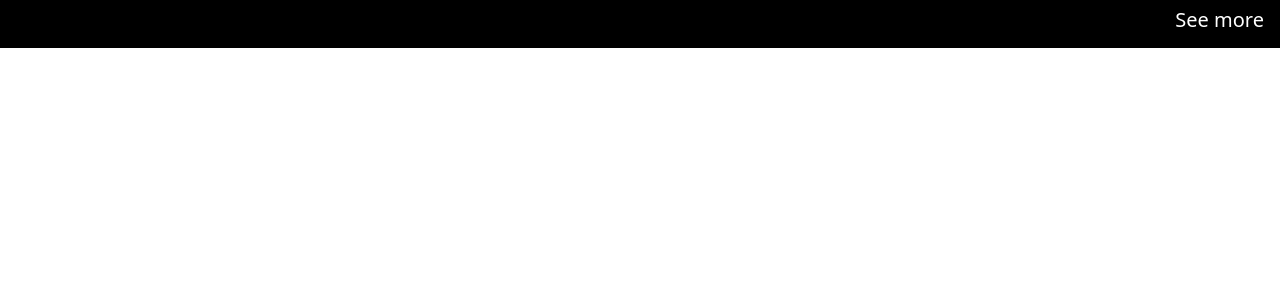
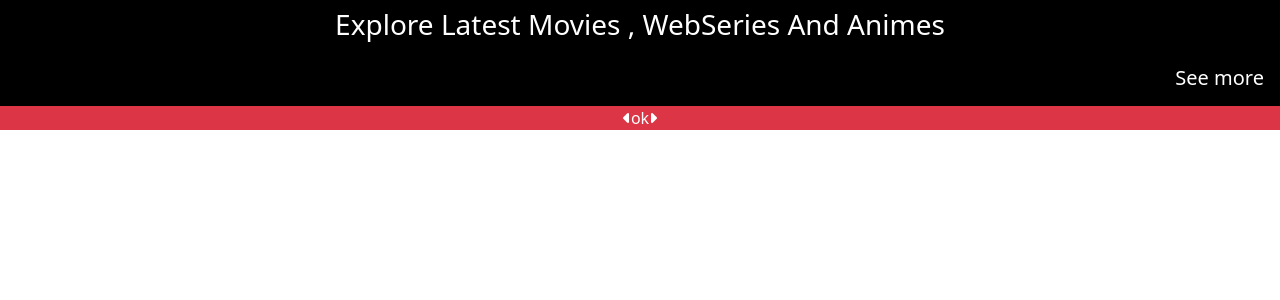
Before and after one commit to Adityaverma4648/TVShows, a Django app: page / in a window 1280 px wide. Shown: the part 56-356 px from the top of the page. Run offline with Django 4.2, Linux system fonts and the light colour scheme; some libraries are stand-ins or nearby versions.

Commit message:
Update index.html

```diff
--- a/App1/templates/index.html
+++ b/App1/templates/index.html
@@ -5,6 +5,9 @@
     <meta http-equiv="X-UA-Compatible" content="IE=edge">
     <meta name="viewport" content="width=device-width, initial-scale=1.0">
     <title>TvShows</title>
+    <!-- FontAwesome cdn link   -->
+    <script src="https://kit.fontawesome.com/8dc03a4776.js" crossorigin="anonymous"></script>
+
     <!--  bootstrap import -->
             <!-- Latest compiled and minified CSS -->
              <link href="https://cdn.jsdelivr.net/npm/bootstrap@5.2.1/dist/css/bootstrap.min.css" rel="stylesheet">
@@ -58,15 +61,22 @@
 
 
       <section class="bg-black text-white d-flex flex-column justify-content-center align-items-center" id="explore">
+           <div class="d-flex text-white bg-black py-2 h3">
+               Explore Latest Movies , WebSeries And Animes
+           </div>
           <span class="d-flex align-items-center justify-content-end px-3 py-2" style="width: 100vw;">
            <a href="#" class="text-decoration-none text-white h5">See more</a>
           </span>
-          <div class="col-sm-12 d-flex justify-content-center align-items-center">
+          <div class="col-sm-12 d-flex justify-content-center align-items-center bg-danger" id="Slider">
                <div class="icon left">
-                  <i class="fa fa-left"></i>
+                  <i class="fa fa-caret-left"></i>
                </div>
-               <div class="content"></div>
-               <div class="icon left"></div>
+               <div class="content">
+                        ok
+               </div>
+               <div class="icon right">
+                <i class="fa fa-caret-right"></i>
+               </div>
 
           </div>
       </section>
--- a/App1/templates/index.js
+++ b/App1/templates/index.js
@@ -1,5 +1,5 @@
 windows.onload = function(){
 
   // $getJson("tv_shows.json",function(data){var })
-
+  console.log('hello')
 }
```
Also changed, not shown: App1/templates/style.css (+9 -0 lines), App1/templates/style.scss (+11 -0 lines), 1 other file.
